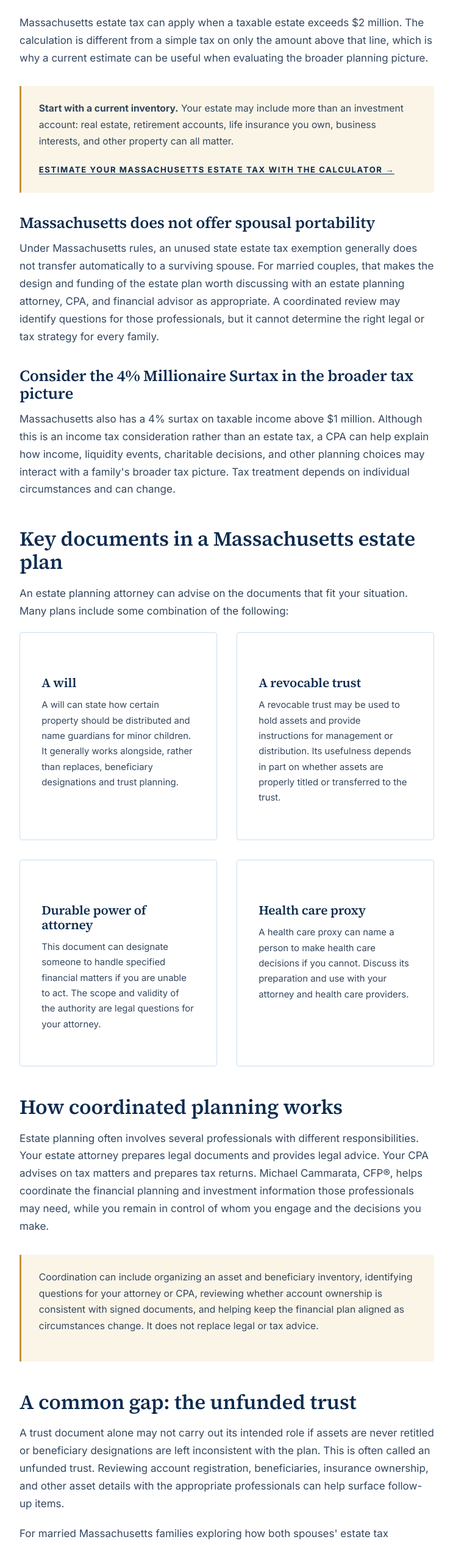
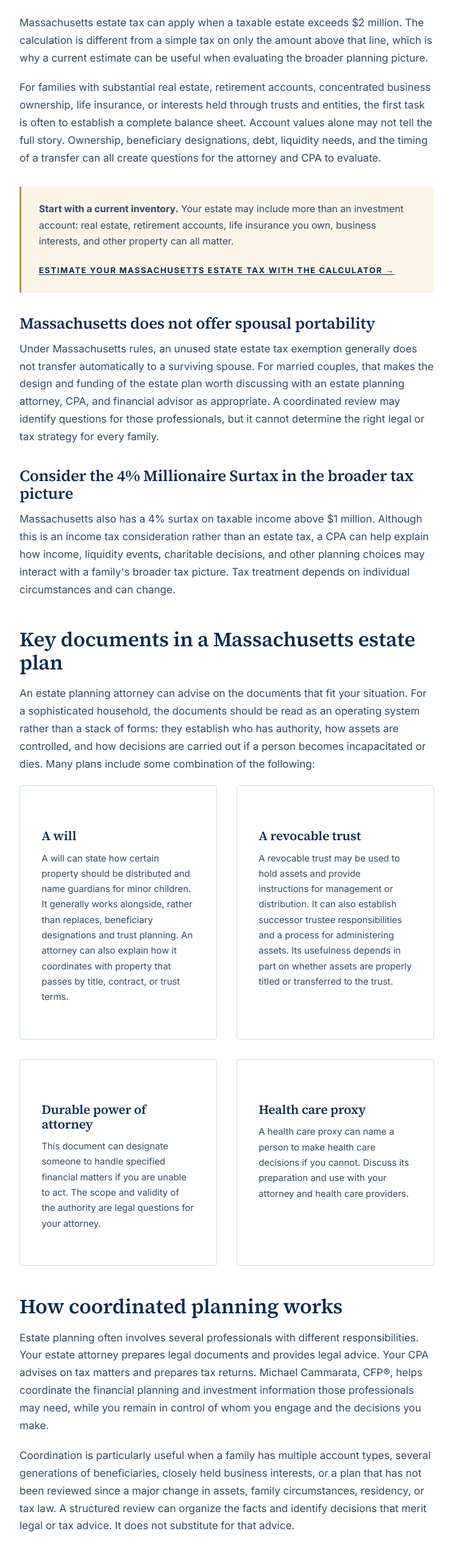
Before and after one commit to mikebarrasso/preserveyourestate, a Next.js app: page /guides/massachusetts-estate-planning in a window 1280 px wide. Shown: the part 1206-3740 px from the top of the page at 61% size, without its empty margins (268-1011 px from the left). Built offline with nearby package versions, Linux system fonts and the light colour scheme.

Commit message:
Improve guide contrast and depth

```diff
--- a/app/globals.css
+++ b/app/globals.css
@@ -931,7 +931,11 @@ input[type="range"]::-moz-range-thumb { width: 22px; height: 22px; border-radius
 .byline-card p { margin: 0; font-size: 0.85rem; color: var(--muted-ink); }
 .next-step { background: linear-gradient(165deg, var(--navy-dark), var(--navy)); border-radius: var(--radius); padding: clamp(2rem, 4vw, 3rem); margin-top: 3.5rem; text-align: center; color: var(--silver); }
 .next-step h3 { color: var(--white); font-size: 1.7rem; margin-bottom: 0.8rem; }
+.next-step > p:not(.eyebrow) { color: var(--white); }
+.next-step .btn-ghost { background: rgba(255, 255, 255, 0.12); border-color: rgba(255, 255, 255, 0.78); color: var(--white); }
+.next-step .btn-ghost:hover { background: rgba(255, 255, 255, 0.2); border-color: var(--gold-pale); color: var(--white); }
 .next-step .hero-ctas { justify-content: center; margin: 1.8rem 0 0.4rem; }
+.guide-disclosure { color: var(--ink); font-size: 0.86rem; max-width: 900px; }
 
 /* ============================================================
    FLOATING PILL NAV
--- a/app/guides/massachusetts-estate-planning/page.tsx
+++ b/app/guides/massachusetts-estate-planning/page.tsx
@@ -110,6 +110,13 @@ export default function MassachusettsEstatePlanningGuide() {
             calculation is different from a simple tax on only the amount above that line, which is
             why a current estimate can be useful when evaluating the broader planning picture.
           </p>
+          <p>
+            For families with substantial real estate, retirement accounts, concentrated business
+            ownership, life insurance, or interests held through trusts and entities, the first task
+            is often to establish a complete balance sheet. Account values alone may not tell the
+            full story. Ownership, beneficiary designations, debt, liquidity needs, and the timing
+            of a transfer can all create questions for the attorney and CPA to evaluate.
+          </p>
           <div className="callout reveal">
             <p>
               <b>Start with a current inventory.</b> Your estate may include more than an investment
@@ -142,8 +149,11 @@ export default function MassachusettsEstatePlanningGuide() {
 
           <h2>Key documents in a Massachusetts estate plan</h2>
           <p>
-            An estate planning attorney can advise on the documents that fit your situation. Many
-            plans include some combination of the following:
+            An estate planning attorney can advise on the documents that fit your situation. For a
+            sophisticated household, the documents should be read as an operating system rather than
+            a stack of forms: they establish who has authority, how assets are controlled, and how
+            decisions are carried out if a person becomes incapacitated or dies. Many plans include
+            some combination of the following:
           </p>
           <div className="grid g2 stagger">
             <div className="coord-card">
@@ -151,15 +161,17 @@ export default function MassachusettsEstatePlanningGuide() {
               <p>
                 A will can state how certain property should be distributed and name guardians for
                 minor children. It generally works alongside, rather than replaces, beneficiary
-                designations and trust planning.
+                designations and trust planning. An attorney can also explain how it coordinates
+                with property that passes by title, contract, or trust terms.
               </p>
             </div>
             <div className="coord-card">
               <h3>A revocable trust</h3>
               <p>
                 A revocable trust may be used to hold assets and provide instructions for management
-                or distribution. Its usefulness depends in part on whether assets are properly
-                titled or transferred to the trust.
+                or distribution. It can also establish successor trustee responsibilities and a
+                process for administering assets. Its usefulness depends in part on whether assets
+                are properly titled or transferred to the trust.
               </p>
             </div>
             <div className="coord-card">
@@ -186,6 +198,13 @@ export default function MassachusettsEstatePlanningGuide() {
             advises on tax matters and prepares tax returns. Michael Cammarata, CFP®, helps
             coordinate the financial planning and investment information those professionals may
             need, while you remain in control of whom you engage and the decisions you make.
+          </p>
+          <p>
+            Coordination is particularly useful when a family has multiple account types, several
+            generations of beneficiaries, closely held business interests, or a plan that has not
+            been reviewed since a major change in assets, family circumstances, residency, or tax
+            law. A structured review can organize the facts and identify decisions that merit legal
+            or tax advice. It does not substitute for that advice.
           </p>
           <div className="callout">
             <p>
@@ -229,7 +248,7 @@ export default function MassachusettsEstatePlanningGuide() {
             </div>
           </div>
 
-          <p className="fine" style={{ marginTop: "2rem" }}>
+          <p className="fine guide-disclosure" style={{ marginTop: "2rem" }}>
             Investment advisory services are offered through MSA Financial, LLC, a Registered
             Investment Adviser (CRD #107768). Michael Cammarata is not an attorney or CPA and does
             not provide legal or tax advice. He does not draft legal documents or prepare tax
```
